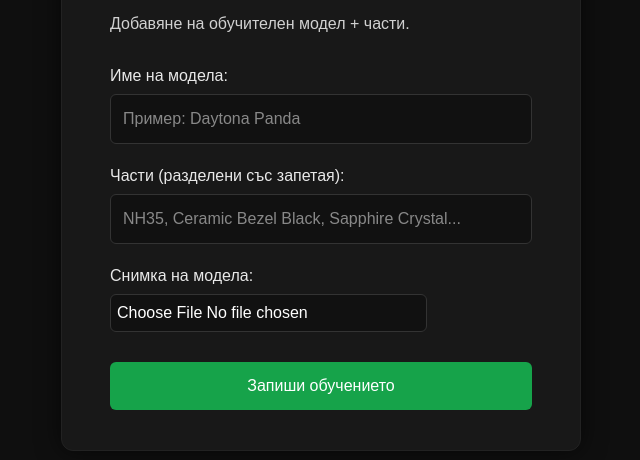
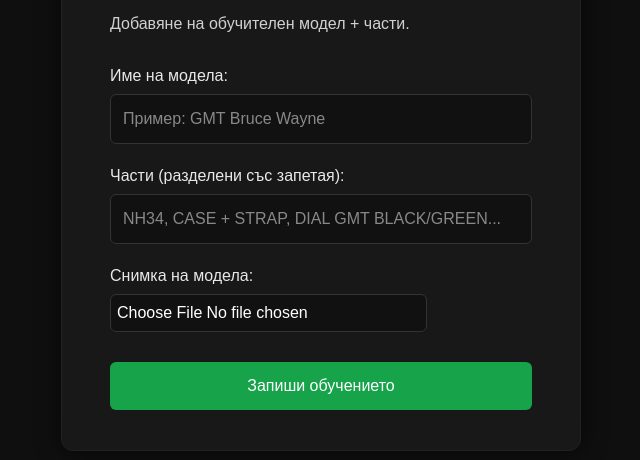
Before and after one commit to ufoxemnogogotin-cmyk/sevato-warehouse, a Next.js app: page /build in a window 1280 px wide. Shown: the part 145-605 px from the top of the page, without its empty margins (319-959 px from the left). Built offline with nearby package versions, Linux system fonts and the light colour scheme.

Commit message:
Improve Build AI error handling

```diff
--- a/src/app/build/page.tsx
+++ b/src/app/build/page.tsx
@@ -1,6 +1,13 @@
 "use client";
 
 import { useState } from "react";
+
+type ApiSuccessFlag = {
+  success?: boolean;
+  ok?: boolean;
+  url?: string;
+  error?: string;
+};
 
 export default function BuildAIPage() {
   const [modelName, setModelName] = useState("");
@@ -9,19 +16,40 @@ export default function BuildAIPage() {
   const [status, setStatus] = useState<string | null>(null);
   const [loading, setLoading] = useState(false);
 
+  // helper – true ако API-то е върнало success/ok
+  function isSuccess(resp: ApiSuccessFlag | undefined | null) {
+    if (!resp) return false;
+    return resp.success === true || resp.ok === true;
+  }
+
   async function uploadImage() {
+    if (!image) {
+      throw new Error("Няма избрана снимка.");
+    }
+
     const body = new FormData();
-    body.append("file", image as File);
+    body.append("file", image);
 
     const res = await fetch("/api/upload-training-image", {
       method: "POST",
       body,
     });
 
-    return res.json();
+    let json: ApiSuccessFlag | undefined;
+    try {
+      json = (await res.json()) as ApiSuccessFlag;
+    } catch {
+      json = undefined;
+    }
+
+    if (!res.ok || !isSuccess(json) || !json?.url) {
+      throw new Error(json?.error || "Грешка при качване на снимката.");
+    }
+
+    return json.url;
   }
 
-  async function handleSubmit(e: any) {
+  async function handleSubmit(e: React.FormEvent) {
     e.preventDefault();
     setStatus(null);
 
@@ -32,36 +60,47 @@ export default function BuildAIPage() {
 
     setLoading(true);
 
-    const upload = await uploadImage();
+    try {
+      // 1) качваме снимката
+      const imageUrl = await uploadImage();
 
-    if (!upload.ok) {
-      setStatus("Грешка при качване на снимката.");
-      setLoading(false);
-      return;
-    }
+      // 2) пращаме модела към /api/train-model
+      const res = await fetch("/api/train-model", {
+        method: "POST",
+        headers: { "Content-Type": "application/json" },
+        body: JSON.stringify({
+          // ❗ Тук имената трябва да съвпадат с route.ts
+          // ако там ползваш `model_name` / `image_url` – смени ги
+          name: modelName,
+          parts,        // пращаме целия стринг, бекендът може да сплитне
+          imageUrl,
+        }),
+      });
 
-    const res = await fetch("/api/train-model", {
-      method: "POST",
-      headers: { "Content-Type": "application/json" },
-      body: JSON.stringify({
-        model_name: modelName,
-        parts: parts.split(",").map((p) => p.trim()),
-        image_url: upload.url,
-      }),
-    });
+      let data: ApiSuccessFlag | undefined;
+      try {
+        data = (await res.json()) as ApiSuccessFlag;
+      } catch {
+        data = undefined;
+      }
 
-    const data = await res.json();
+      if (!res.ok || !isSuccess(data)) {
+        setStatus(data?.error || "Грешка при записа.");
+        setLoading(false);
+        return;
+      }
 
-    if (data.ok) {
+      // успех
       setStatus("Обучението е записано успешно! ✅");
       setModelName("");
       setParts("");
       setImage(null);
-    } else {
-      setStatus("Грешка при записа.");
+    } catch (err: any) {
+      console.error("Build AI error:", err);
+      setStatus(err?.message || "Неочаквана грешка.");
+    } finally {
+      setLoading(false);
     }
-
-    setLoading(false);
   }
 
   return (
@@ -87,7 +126,6 @@ export default function BuildAIPage() {
           border: "1px solid #222",
         }}
       >
-        {/* Заглавие */}
         <h1
           style={{
             fontSize: 32,
@@ -104,12 +142,8 @@ export default function BuildAIPage() {
           Добавяне на обучителен модел + части.
         </p>
 
-        {/* Форма */}
-        <form
-          onSubmit={handleSubmit}
-          style={{ display: "grid", gap: 20 }}
-        >
-          {/* Поле: Име на модела */}
+        <form onSubmit={handleSubmit} style={{ display: "grid", gap: 20 }}>
+          {/* Име на модела */}
           <div>
             <label style={{ opacity: 0.9 }}>Име на модела:</label>
             <input
@@ -124,11 +158,11 @@ export default function BuildAIPage() {
                 border: "1px solid #333",
                 color: "white",
               }}
-              placeholder="Пример: Daytona Panda"
+              placeholder="Пример: GMT Bruce Wayne"
             />
           </div>
 
-          {/* Поле: Части */}
+          {/* Части */}
           <div>
             <label style={{ opacity: 0.9 }}>Части (разделени със запетая):</label>
             <input
@@ -143,11 +177,11 @@ export default function BuildAIPage() {
                 border: "1px solid #333",
                 color: "white",
               }}
-              placeholder="NH35, Ceramic Bezel Black, Sapphire Crystal..."
+              placeholder="NH34, CASE + STRAP, DIAL GMT BLACK/GREEN..."
             />
           </div>
 
-          {/* Поле: Снимка */}
+          {/* Снимка */}
           <div>
             <label style={{ opacity: 0.9 }}>Снимка на модела:</label>
             <input
@@ -174,15 +208,16 @@ export default function BuildAIPage() {
               color: "white",
               borderRadius: 6,
               border: "none",
-              cursor: "pointer",
+              cursor: loading ? "default" : "pointer",
               fontSize: 16,
               marginTop: 10,
+              opacity: loading ? 0.7 : 1,
             }}
           >
             {loading ? "Записване..." : "Запиши обучението"}
           </button>
 
-          {/* Статус */}
+          {/* Статус / грешка */}
           {status && (
             <p
               style={{
```
